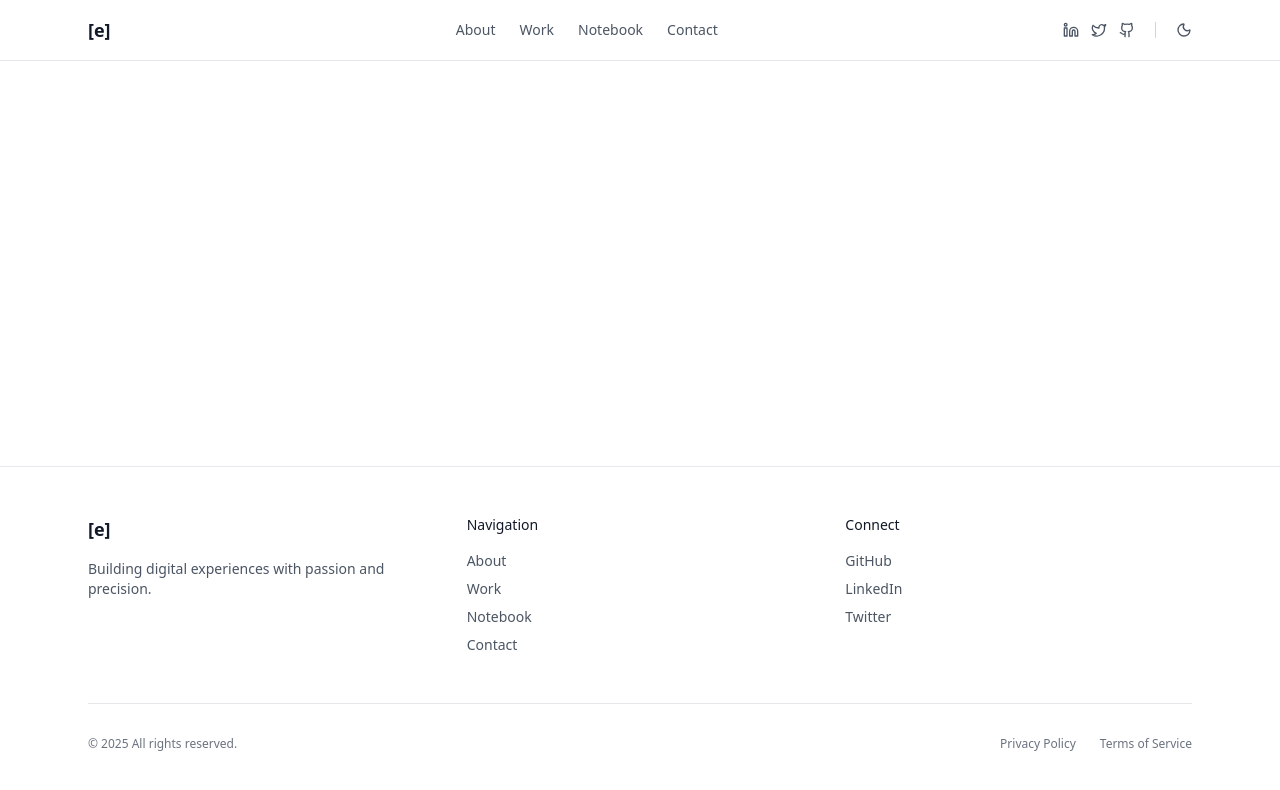
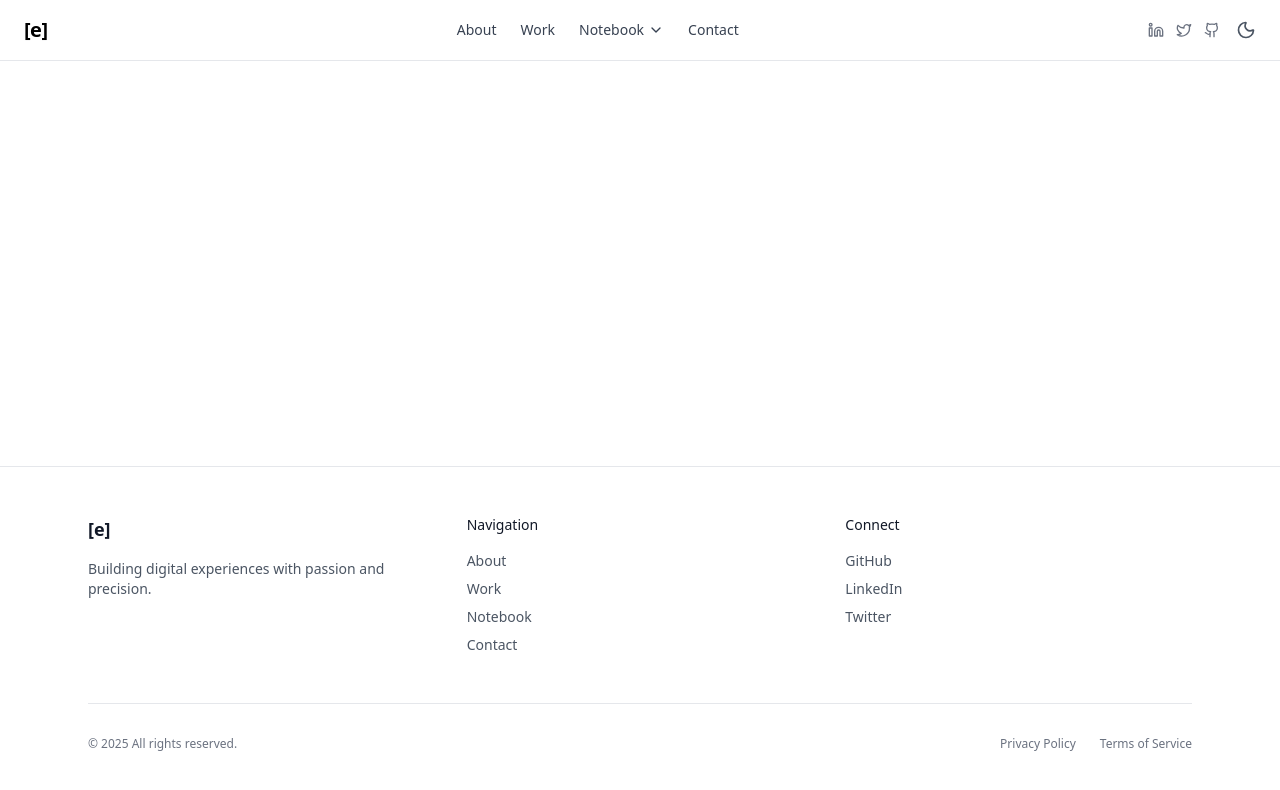
Before and after one commit to rubina557/portfolio_website, a React (Vite) app: page / in a window 1280 px wide. Shown: the top 790 px of the page. Built offline with nearby package versions, Linux system fonts and the light colour scheme.

Commit message:
Navbar.jsx

```diff
--- a/src/components/Navbar.jsx
+++ b/src/components/Navbar.jsx
@@ -1,130 +1,106 @@
-
 import { Link, useLocation } from 'react-router-dom';
-import { Sun, Moon, Menu, X, Github, Linkedin, Twitter } from "lucide-react";
+import { Sun, Moon, Menu, X, Github, Linkedin, Twitter, ChevronDown } from "lucide-react";
 import { useState } from "react";
 
 const Navbar = ({ theme, setTheme }) => {
   const [mobileMenuOpen, setMobileMenuOpen] = useState(false);
-
-
+  const [notebookOpen, setNotebookOpen] = useState(false);
   const { pathname } = useLocation();
 
+  const isActive = (path) => pathname === path;
+
   return (
-    <header className="sticky top-0 z-50 bg-white/80 dark:bg-gray-900/80 backdrop-blur-md border-b border-gray-200 dark:border-gray-800">
-      <div className="max-w-6xl mx-auto px-6 py-4 flex justify-between items-center">
+    <header className="sticky top-0 z-50 backdrop-blur-md bg-white/90 dark:bg-[#121212]/80 border-b border-gray-200 dark:border-gray-800">
+      <div className="max-w-7xl mx-auto px-6 py-4 flex justify-between items-center">
         {/* Logo */}
-        {/* CHANGED: `href` is now `to` */}
-        <Link to="/" className="text-lg font-semibold text-gray-900 dark:text-white">
+        <Link to="/" className="text-xl font-bold text-black dark:text-white tracking-tight">
           [e]
         </Link>
 
-        {/* Desktop Navigation */}
-        <nav className="hidden md:flex gap-6 text-sm">
-          {["about", "work", "notebook", "contact"].map((route) => {
-            const toPath = `/${route}`; // It's good practice to not name variables the same as props (`href`)
-            const isActive = pathname === toPath;
-
-            return (
-              <Link
-                key={route}
-                // CHANGED: `href` is now `to`
-                to={toPath}
-                className={`capitalize transition-colors ${
-                  isActive
-                    ? "font-medium text-gray-900 dark:text-white"
-                    : "text-gray-600 dark:text-gray-400 hover:text-gray-900 dark:hover:text-white"
-                }`}
-              >
-                {route}
-              </Link>
-            );
-          })}
+        {/* Desktop Nav */}
+        <nav className="hidden md:flex gap-6 text-sm font-medium items-center text-gray-700 dark:text-gray-300">
+          <Link to="/about" className={`${isActive("/about") ? "text-black dark:text-white font-semibold" : "hover:text-black dark:hover:text-white"}`}>
+            About
+          </Link>
+          <Link to="/work" className={`${isActive("/work") ? "text-black dark:text-white font-semibold" : "hover:text-black dark:hover:text-white"}`}>
+            Work
+          </Link>
+          <div className="relative group">
+            <button onClick={() => setNotebookOpen(!notebookOpen)} className="flex items-center gap-1 hover:text-black dark:hover:text-white">
+              Notebook <ChevronDown className="w-4 h-4" />
+            </button>
+            {notebookOpen && (
+              <div className="absolute top-full mt-2 bg-white dark:bg-gray-900 border border-gray-200 dark:border-gray-700 rounded-md shadow-md p-2 w-40 z-20">
+                <Link to="/notebook/bookmarks" className="block px-3 py-1 hover:bg-gray-100 dark:hover:bg-gray-800 rounded">
+                  Bookmarks
+                </Link>
+                <Link to="/notebook/snippets" className="block px-3 py-1 hover:bg-gray-100 dark:hover:bg-gray-800 rounded">
+                  Snippets
+                </Link>
+              </div>
+            )}
+          </div>
+          <Link to="/contact" className={`${isActive("/contact") ? "text-black dark:text-white font-semibold" : "hover:text-black dark:hover:text-white"}`}>
+            Contact
+          </Link>
         </nav>
 
-        {/* Right side - Social Icons + Theme toggle + Mobile menu */}
-        <div className="flex items-center gap-3">
-          {/* Social Icons - Hidden on mobile */}
-          <div className="hidden md:flex items-center gap-3">
-            <a
-              href="https://linkedin.com"
-              target="_blank"
-              rel="noreferrer"
-              className="text-gray-600 dark:text-gray-400 hover:text-gray-900 dark:hover:text-white transition-colors"
-              aria-label="LinkedIn"
-            >
-              <Linkedin className="w-4 h-4" />
+        {/* Right Icons */}
+        <div className="flex items-center gap-4">
+          {/* Social Icons */}
+          <div className="hidden md:flex items-center gap-3 text-gray-500 dark:text-gray-400">
+            <a href="https://linkedin.com" target="_blank" rel="noreferrer">
+              <Linkedin className="w-4 h-4 hover:text-black dark:hover:text-white" />
             </a>
-            <a
-              href="https://x.com"
-              target="_blank"
-              rel="noreferrer"
-              className="text-gray-600 dark:text-gray-400 hover:text-gray-900 dark:hover:text-white transition-colors"
-              aria-label="Twitter"
-            >
-              <Twitter className="w-4 h-4" />
+            <a href="https://x.com" target="_blank" rel="noreferrer">
+              <Twitter className="w-4 h-4 hover:text-black dark:hover:text-white" />
             </a>
-            <a
-              href="https://github.com"
-              target="_blank"
-              rel="noreferrer"
-              className="text-gray-600 dark:text-gray-400 hover:text-gray-900 dark:hover:text-white transition-colors"
-              aria-label="GitHub"
-            >
-              <Github className="w-4 h-4" />
+            <a href="https://github.com" target="_blank" rel="noreferrer">
+              <Github className="w-4 h-4 hover:text-black dark:hover:text-white" />
             </a>
-            <div className="w-px h-4 bg-gray-300 dark:bg-gray-600 mx-2"></div>
           </div>
 
-          <button
-            onClick={() => setTheme(theme === "dark" ? "light" : "dark")}
-            className="text-gray-600 dark:text-gray-400 hover:text-gray-900 dark:hover:text-white transition-colors"
-          >
-            {theme === "dark" ? <Sun className="w-4 h-4" /> : <Moon className="w-4 h-4" />}
+          {/* Theme Toggle */}
+          <button onClick={() => setTheme(theme === "dark" ? "light" : "dark")}>
+            {theme === "dark" ? (
+              <Sun className="w-5 h-5 text-gray-400 hover:text-white" />
+            ) : (
+              <Moon className="w-5 h-5 text-gray-600 hover:text-black" />
+            )}
           </button>
 
-          {/* Mobile menu button */}
-          <button
-            className="md:hidden text-gray-600 dark:text-gray-400 hover:text-gray-900 dark:hover:text-white"
-            onClick={() => setMobileMenuOpen(!mobileMenuOpen)}
-          >
+          {/* Mobile Menu Toggle */}
+          <button className="md:hidden" onClick={() => setMobileMenuOpen(!mobileMenuOpen)}>
             {mobileMenuOpen ? <X className="w-5 h-5" /> : <Menu className="w-5 h-5" />}
           </button>
         </div>
       </div>
 
-      {/* Mobile Navigation */}
+      {/* Mobile Menu */}
       {mobileMenuOpen && (
-        <div className="md:hidden bg-white dark:bg-gray-900 border-t border-gray-200 dark:border-gray-800">
-          <nav className="px-6 py-4 space-y-3">
-            {["about", "work", "notebook", "contact"].map((route) => {
-              const toPath = `/${route}`;
-              const isActive = pathname === toPath;
+        <div className="md:hidden bg-white dark:bg-[#121212] border-t border-gray-200 dark:border-gray-700 px-6 py-4">
+          <nav className="space-y-3 text-sm">
+            <Link to="/about" onClick={() => setMobileMenuOpen(false)}>About</Link>
+            <Link to="/work" onClick={() => setMobileMenuOpen(false)}>Work</Link>
+            <div>
+              <div onClick={() => setNotebookOpen(!notebookOpen)} className="flex items-center justify-between cursor-pointer">
+                <span>Notebook</span>
+                <ChevronDown className="w-4 h-4" />
+              </div>
+              {notebookOpen && (
+                <div className="ml-4 mt-2 space-y-2">
+                  <Link to="/notebook/bookmarks" onClick={() => setMobileMenuOpen(false)}>Bookmarks</Link>
+                  <Link to="/notebook/snippets" onClick={() => setMobileMenuOpen(false)}>Snippets</Link>
+                </div>
+              )}
+            </div>
+            <Link to="/contact" onClick={() => setMobileMenuOpen(false)}>Contact</Link>
 
-              return (
-                <Link
-                  key={route}
-                  // CHANGED: `href` is now `to`
-                  to={toPath}
-                  className={`block capitalize text-sm transition-colors ${
-                    isActive
-                      ? "font-medium text-gray-900 dark:text-white"
-                      : "text-gray-600 dark:text-gray-400 hover:text-gray-900 dark:hover:text-white"
-                  }`}
-                  onClick={() => setMobileMenuOpen(false)}
-                >
-                  {route}
-                </Link>
-              );
-            })}
-
-            {/* Social icons in mobile menu */}
-            <div className="pt-4 border-t border-gray-200 dark:border-gray-800">
-              <div className="flex gap-4">
-                {/* Regular <a> tags for external links are perfectly fine */}
-                <a href="https://linkedin.com" target="_blank" rel="noreferrer" className="...">...</a>
-                <a href="https://x.com" target="_blank" rel="noreferrer" className="...">...</a>
-                <a href="https://github.com" target="_blank" rel="noreferrer" className="...">...</a>
-              </div>
+            {/* Socials */}
+            <div className="flex gap-4 pt-4">
+              <a href="https://linkedin.com" target="_blank"><Linkedin className="w-4 h-4" /></a>
+              <a href="https://x.com" target="_blank"><Twitter className="w-4 h-4" /></a>
+              <a href="https://github.com" target="_blank"><Github className="w-4 h-4" /></a>
             </div>
           </nav>
         </div>
```
